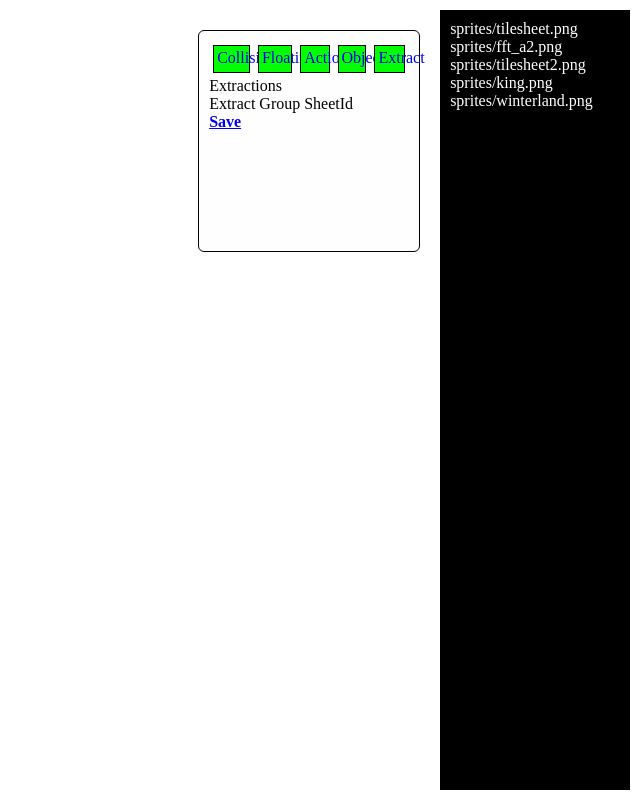
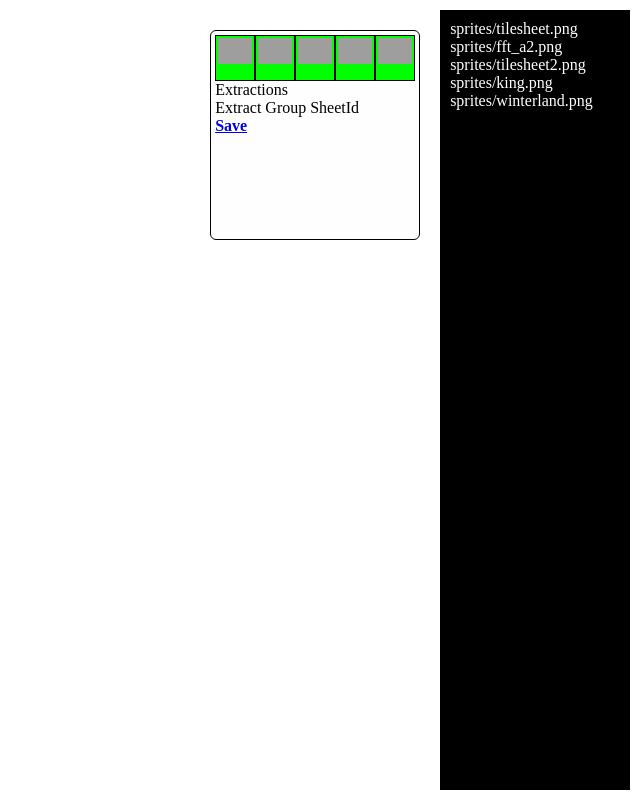
Before and after one commit to Jbudone/myquest, a PHP site: page /tools/toolbelt/index.html in a window 1280 px wide. Shown: the whole page, without its empty margins (640-1280 px from the left). Run offline with PHP 8.4, Linux system fonts and the light colour scheme; grey boxes are pictures that could not be loaded.

Commit message:
Added some icons

```diff
--- a/tools/toolbelt/index.html
+++ b/tools/toolbelt/index.html
@@ -30,11 +30,11 @@
                 <div id="tilesheetControls" class="controls">
 
                     <div id="tilesheetActionList">
-                        <a href="#" id="tilesheetBtnCollision" class="tilesheetAction">Collision</a>
-                        <a href="#" id="tilesheetBtnFloating" class="tilesheetAction">Floating</a>
-                        <a href="#" id="tilesheetBtnShootable" class="tilesheetAction">Action</a>
-                        <a href="#" id="tilesheetBtnObject" class="tilesheetAction">Object</a>
-                        <a href="#" id="tilesheetBtnExtract" class="tilesheetAction">Extract</a>
+                        <a href="#" id="tilesheetBtnCollision" class="tilesheetAction"><img id="tilesheetCollisionImg" class="tilesheetActionImg" src="images/tools.collision.icon.png" /></a>
+                        <a href="#" id="tilesheetBtnFloating" class="tilesheetAction"><img id="tilesheetFloatingImg" class="tilesheetActionImg" src="images/tools.floating.icon.png" /></a>
+                        <a href="#" id="tilesheetBtnShootable" class="tilesheetAction"><img id="tilesheetShootThroughImg" class="tilesheetActionImg" src="images/tools.shootthrough.icon.png" /></a>
+                        <a href="#" id="tilesheetBtnObject" class="tilesheetAction"><img id="tilesheetObjectImg" class="tilesheetActionImg" src="images/tools.object.icon.png" /></a>
+                        <a href="#" id="tilesheetBtnExtract" class="tilesheetAction"><img id="tilesheetExtractImg" class="tilesheetActionImg" src="images/tools.connect.icon.png" /></a>
                     </div>
 
 
--- a/tools/toolbelt/style.css
+++ b/tools/toolbelt/style.css
@@ -7,6 +7,19 @@ body {
 
 #workingWindow {
     width: 100%;
+}
+
+/************************************/
+/*      Editor      */
+
+.tilesheetAction {
+    height: 40px;
+    width: 40px;
+}
+
+.tilesheetActionImg {
+    max-height: 100%;
+    max-width: 100%;
 }
 
 /************************************/
@@ -34,7 +47,7 @@ body {
     background: #FEFEFF;
     border-radius: 6px;
     margin: 20px;
-    padding: 10px;
+    padding: 4px;
 }
 
 #tilesheetControls.pendingChanges {
@@ -48,8 +61,8 @@ body {
 .tilesheetAction {
     min-width: 20px;
     min-height: 20px;
-    margin: 4px;
-    padding: 3px;
+    margin: 0px;
+    padding: 2px;
     display: block;
     background: #0F0;
     border: 1px solid #000;
@@ -62,6 +75,7 @@ body {
 
 .tilesheetAction:hover {
     font-weight: bold;
+    background: #00F;
 }
 
 .tilesheetObject {
```
